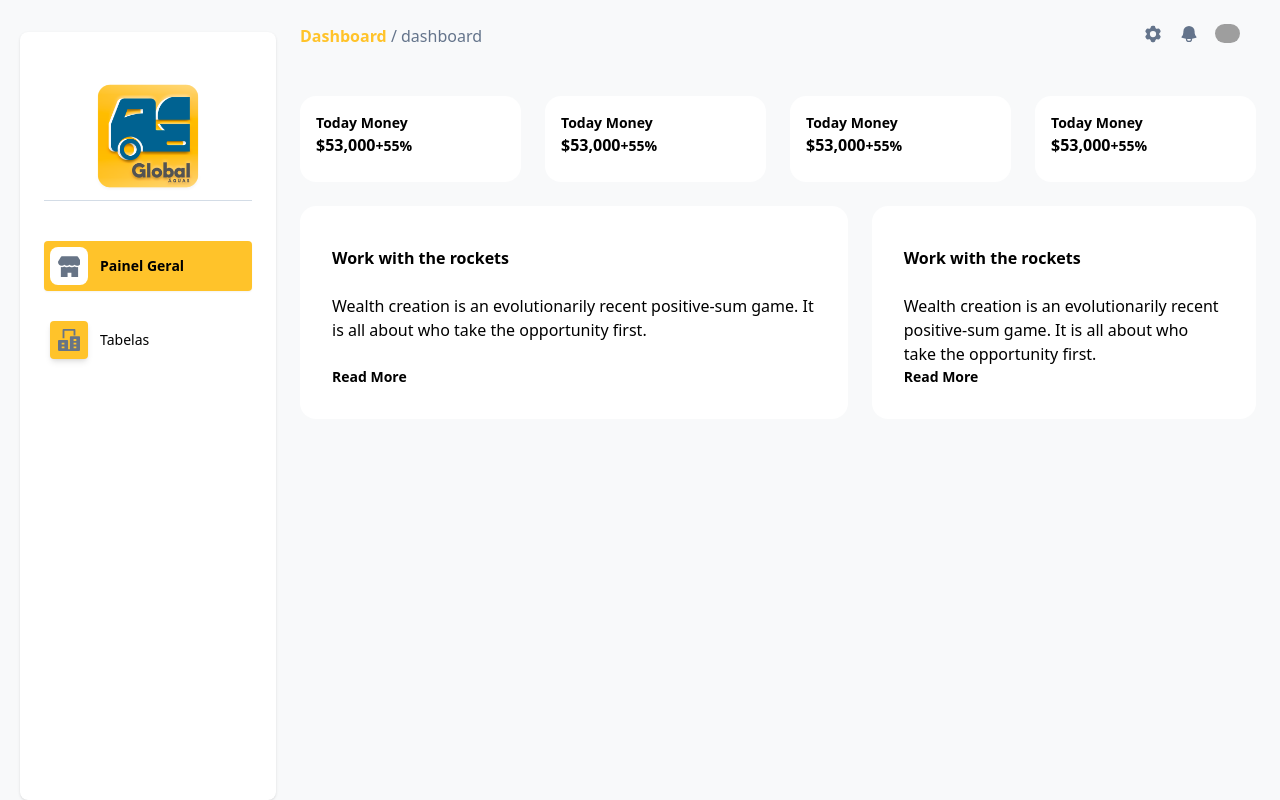
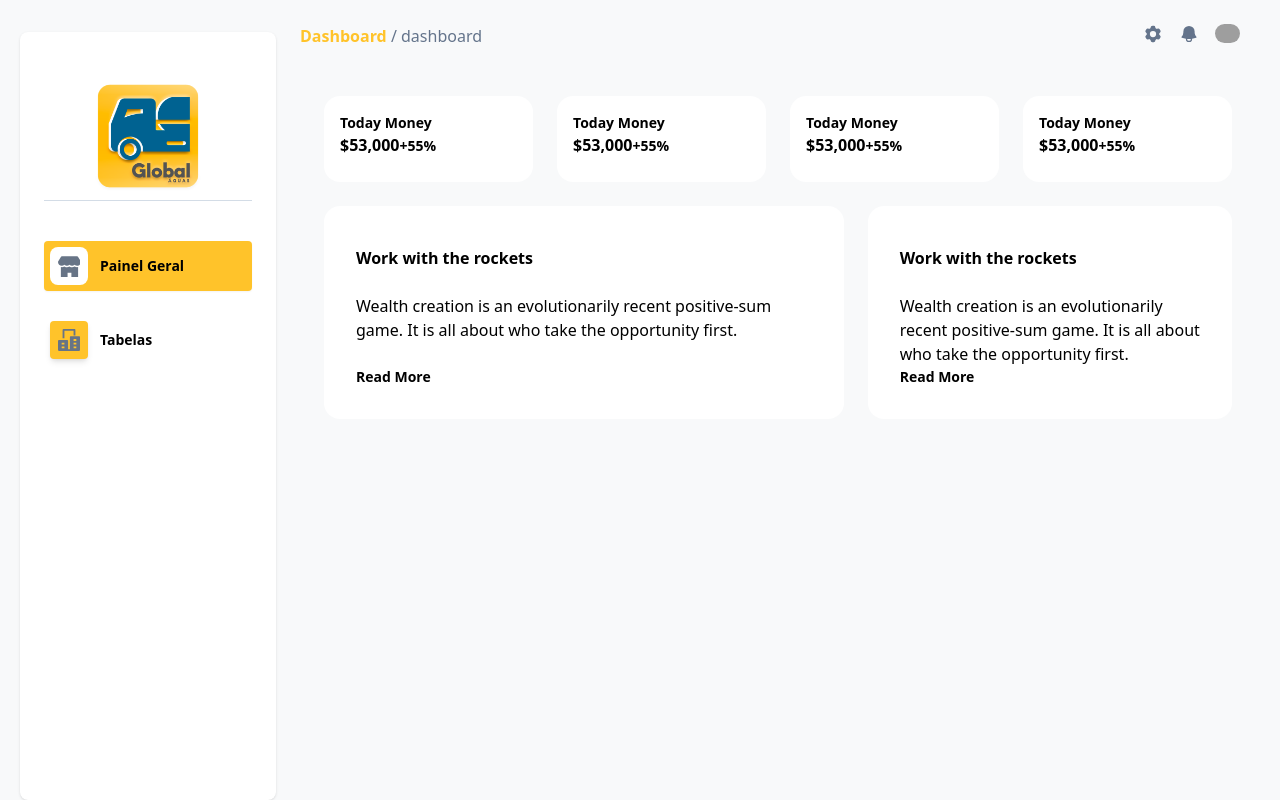
Before and after one commit to Bl4ck-Machine/global-aguas, a Next.js app: page /dashboard in a window 1280 px wide. Built offline with nearby package versions, Linux system fonts and the light colour scheme; grey boxes are pictures that could not be loaded.

Commit message:
layout updated

```diff
--- a/src/app/dashboard/components/sidebar/Sidebar.tsx
+++ b/src/app/dashboard/components/sidebar/Sidebar.tsx
@@ -55,7 +55,7 @@ export default function Sidebar() {
           ) : (
             <>
               <Link
-                className="flex items-center gap-3 text-sm font-thin text-zinc-280 p-1.5 cursor-pointer transition ease-in-out delay-100"
+                className="flex items-center gap-3 text-sm font-bold text-zinc-280 p-1.5 cursor-pointer transition ease-in-out delay-100 hover:shadow-md rounded-md"
                 href={"dashboard"}
               >
                 <Image
@@ -74,7 +74,7 @@ export default function Sidebar() {
           {p == "tables" ? (
             <>
               <Link
-                className="flex items-center gap-3 text-sm font-bold text-zinc-280 rounded shadow-sm bg-orange-primary p-1.5 transition ease-in-out delay-100"
+                className="flex items-center gap-3 text-sm font-bold text-zinc-280 rounded shadow-sm bg-orange-primary p-1.5 transition ease-in-out delay-100 "
                 href={"dashboard/tables"}
               >
                 <Image
@@ -91,7 +91,7 @@ export default function Sidebar() {
           ) : (
             <>
               <Link
-                className="flex items-center gap-3 text-sm font-thin text-zinc-280 p-1.5 cursor-pointer transition ease-in-out delay-100"
+                className="flex items-center gap-3 text-sm font-bold text-zinc-280 p-1.5 cursor-pointer transition ease-in-out delay-100 hover:shadow-md rounded-md"
                 href={"dashboard/tables"}
               >
                 <Image
--- a/src/app/dashboard/layout.tsx
+++ b/src/app/dashboard/layout.tsx
@@ -11,7 +11,7 @@ export default function layout({ children }: { children: React.ReactNode }) {
           <main className="flex-1 p-6">
             <Navbar />
 
-            <div className="flex flex-wrap mt-12 -mx-3">{children}</div>
+            <div className="flex flex-wrap mt-12 mx-3">{children}</div>
           </main>
         </div>
       </div>
```
